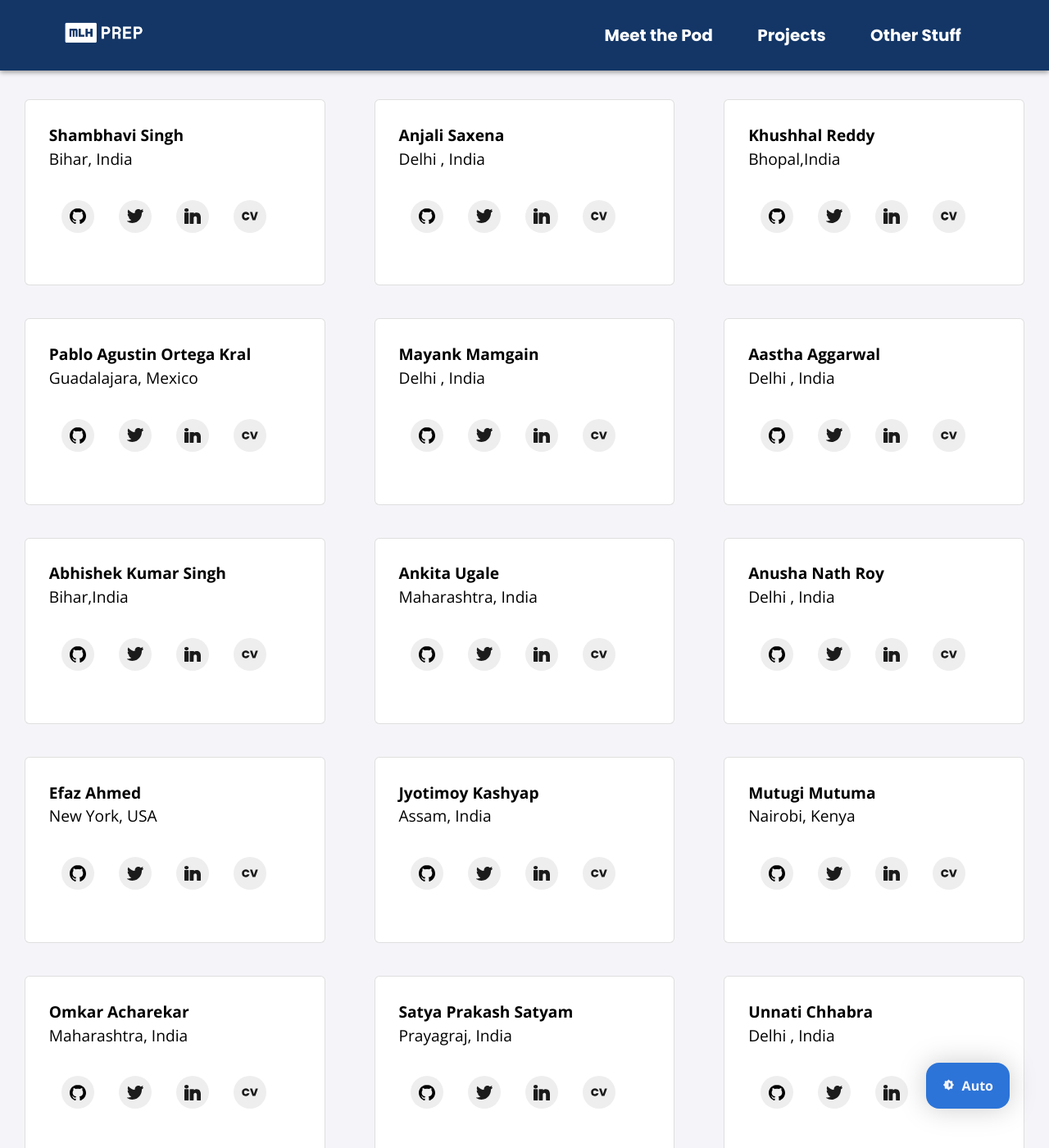
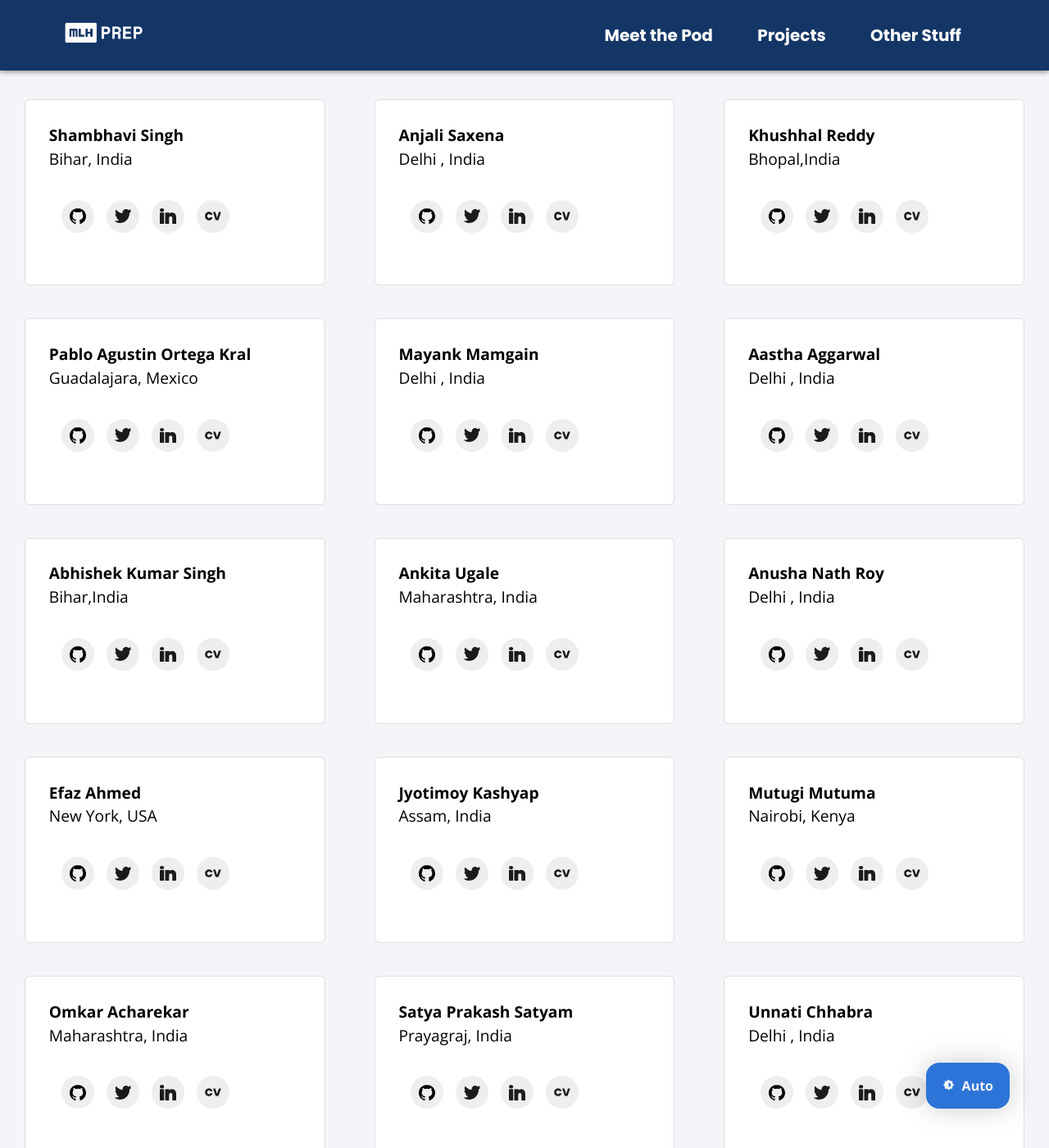
Before and after one commit to MLH-Fellowship/pod-22.P3.1-portfolio, a Jekyll site: the page built from index.html, in a window 1280 px wide and 1400 px high, scrolled down 1358 px. Shown: the whole window at 82% size. Built offline with Jekyll 4.4.1, drawn with Linux system fonts in a browser that asks for light colours; nearby versions of some CDN libraries.

Commit message:
Switch align-items attribute with margin-right set to auto && Remove commented phrases

```diff
--- a/_includes/navbar.html
+++ b/_includes/navbar.html
@@ -1,5 +1,4 @@
 <nav class="nav-bar navbar navbar-expand-sm sticky-top">
-    <!-- <div class="nav-content"> -->
         <a href="{{ '/' | relative_url }}">
             <div class="nav-logo">
                 <img src="./assets/img/mlh-prep.png" />
@@ -23,7 +22,6 @@
                 </li>
             </ul>
         </div>
-    <!-- </div> -->
     <script>
         let navLogo = document.querySelector('.nav-logo');
         navLogo.className = "nav-logo hide"
--- a/_sass/all.scss
+++ b/_sass/all.scss
@@ -240,7 +240,7 @@ height: 40px;
 justify-content: center;
 background-color: #efeeee;
 border-radius: 50%;
-align-items: center;
+margin-right: auto;
 
 .link {
   display: flex;
--- a/_sass/navbar.scss
+++ b/_sass/navbar.scss
@@ -1,10 +1,8 @@
 .nav-bar {
-    // width: 100%;
     background-color: #133667;
     font-family: "Poppins", serif;
     font-weight: 700 !important;
     z-index: 1;
-    // position: fixed;
     transition: 0.2s;
     box-shadow: 0 2px 6px 0 rgba(0, 0, 0, 0.4);
 }
```
